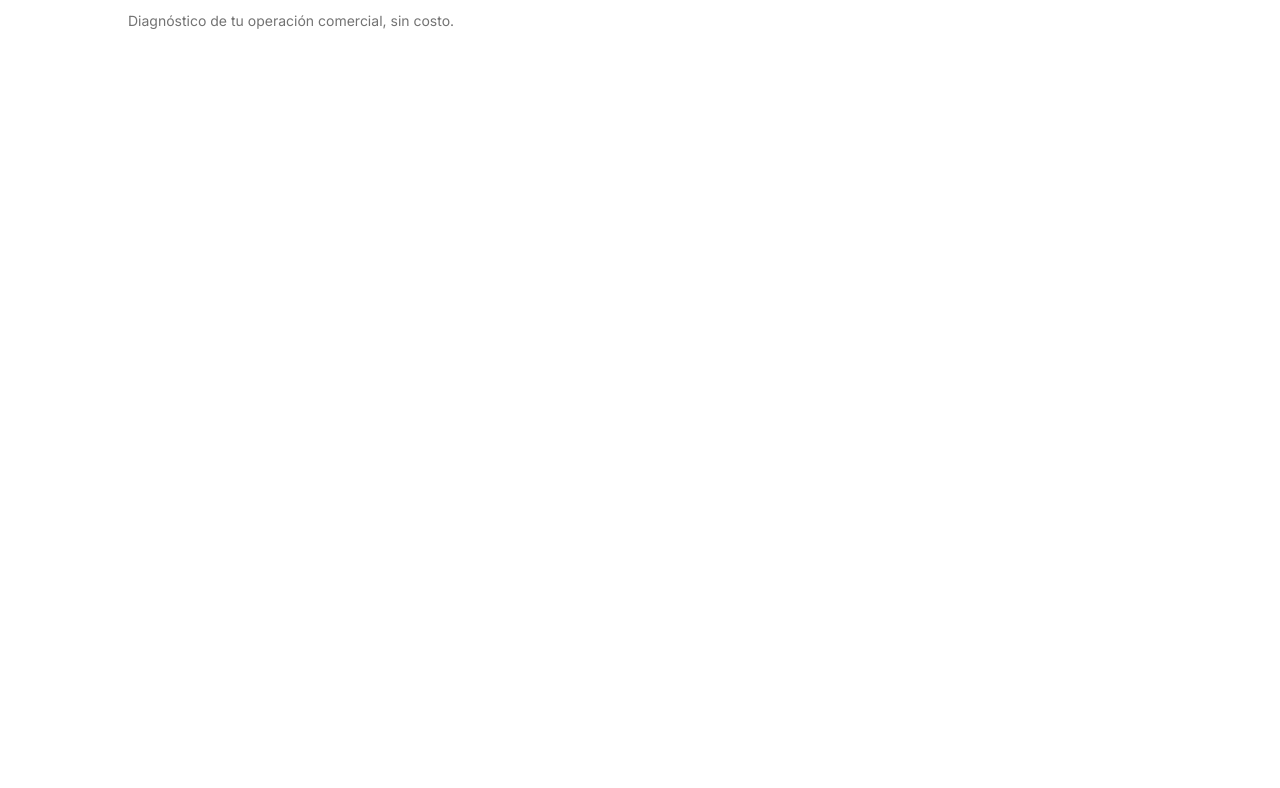
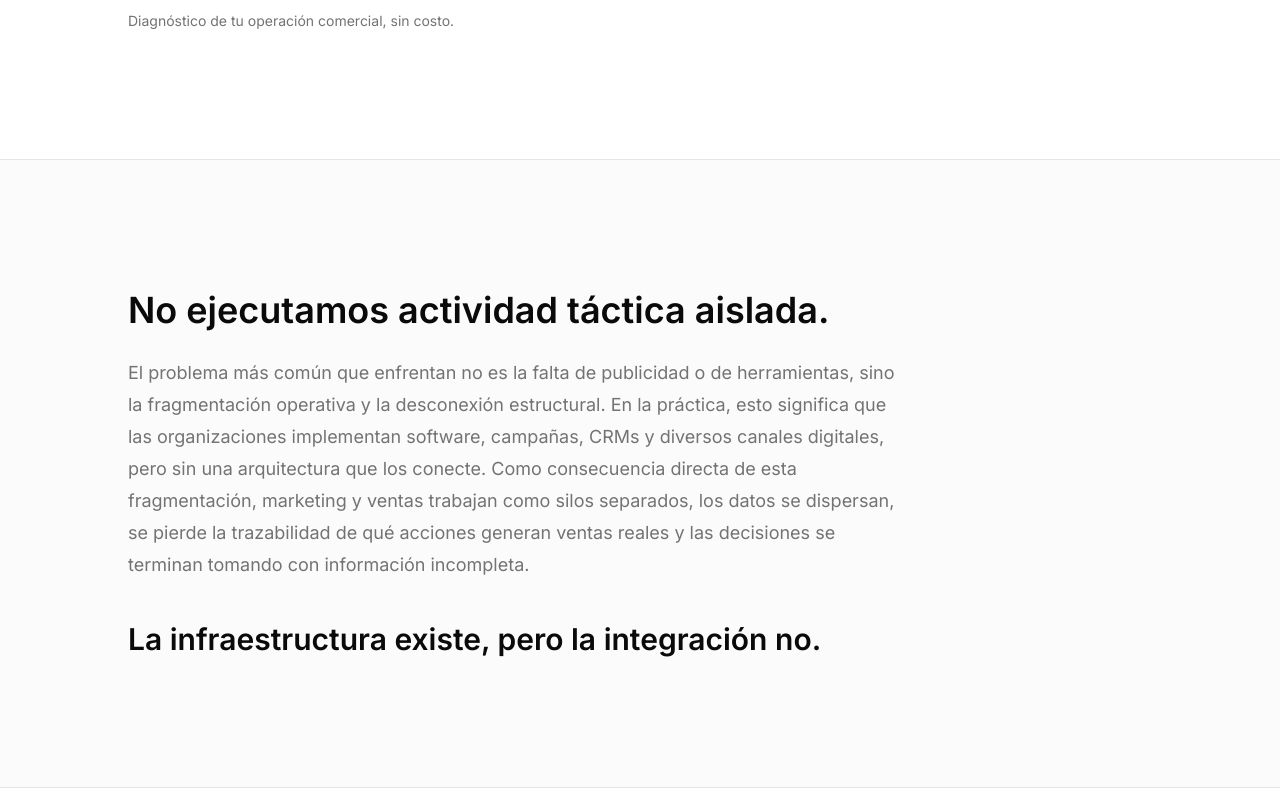
Before and after one commit to Promarketing2026/web, a Next.js app: page / in a window 1280 px wide. Shown: the part 473-1261 px from the top of the page. Before the commit the page ends 800 px from the top, so only its background shows below. Built offline with nearby package versions, Linux system fonts and the light colour scheme.

Commit message:
Crear sección El problema

```diff
--- a/app/page.tsx
+++ b/app/page.tsx
@@ -1,5 +1,11 @@
 import { Hero } from "@/components/hero";
+import { Problem } from "@/components/problem";
 
 export default function Home() {
-  return <Hero />;
+  return (
+    <>
+      <Hero />
+      <Problem />
+    </>
+  );
 }
--- /dev/null
+++ b/components/problem.tsx
@@ -0,0 +1,34 @@
+export function Problem() {
+  return (
+    <section
+      aria-labelledby="problem-title"
+      className="border-y border-border bg-muted/40 px-6 py-24 sm:px-10 sm:py-32"
+    >
+      <div className="mx-auto flex max-w-5xl flex-col gap-10">
+        <div className="max-w-3xl space-y-6">
+          <h2
+            id="problem-title"
+            className="text-3xl leading-tight font-semibold text-foreground sm:text-4xl"
+          >
+            No ejecutamos actividad táctica aislada.
+          </h2>
+          <p className="text-lg leading-8 text-muted-foreground">
+            El problema más común que enfrentan no es la falta de publicidad o
+            de herramientas, sino la fragmentación operativa y la desconexión
+            estructural. En la práctica, esto significa que las organizaciones
+            implementan software, campañas, CRMs y diversos canales digitales,
+            pero sin una arquitectura que los conecte. Como consecuencia directa
+            de esta fragmentación, marketing y ventas trabajan como silos
+            separados, los datos se dispersan, se pierde la trazabilidad de qué
+            acciones generan ventas reales y las decisiones se terminan tomando
+            con información incompleta.
+          </p>
+        </div>
+
+        <p className="max-w-3xl text-2xl leading-tight font-semibold text-foreground sm:text-3xl">
+          La infraestructura existe, pero la integración no.
+        </p>
+      </div>
+    </section>
+  );
+}
```
Also changed, not shown: 2 other files (tests, documents, lock files or other folders).
